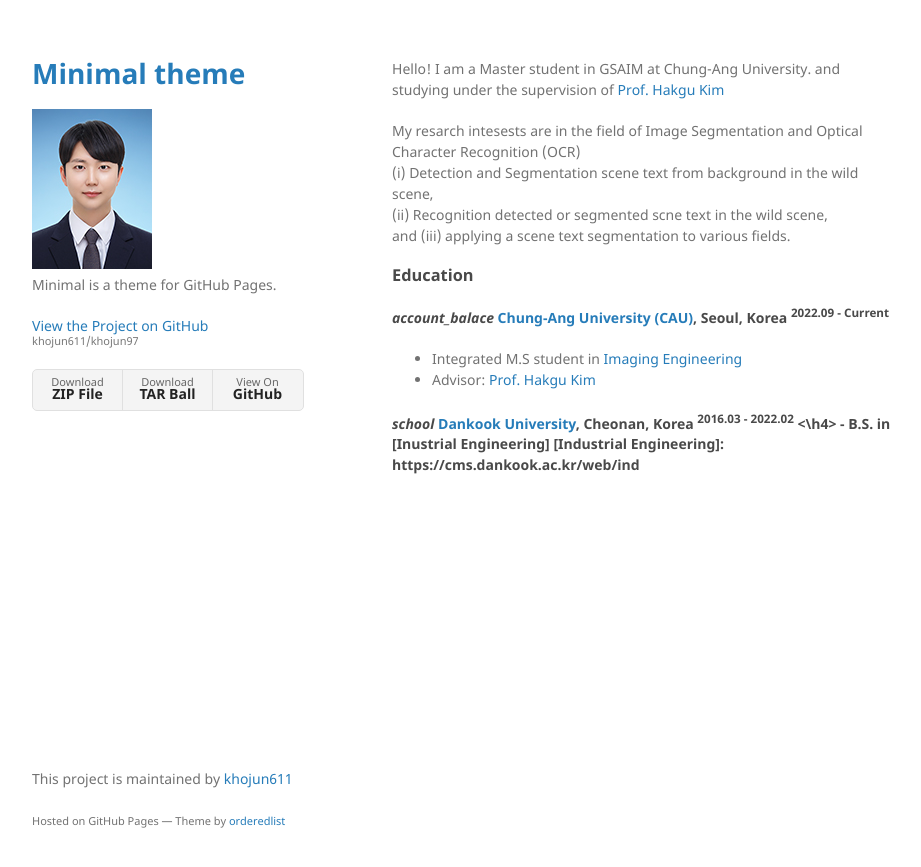
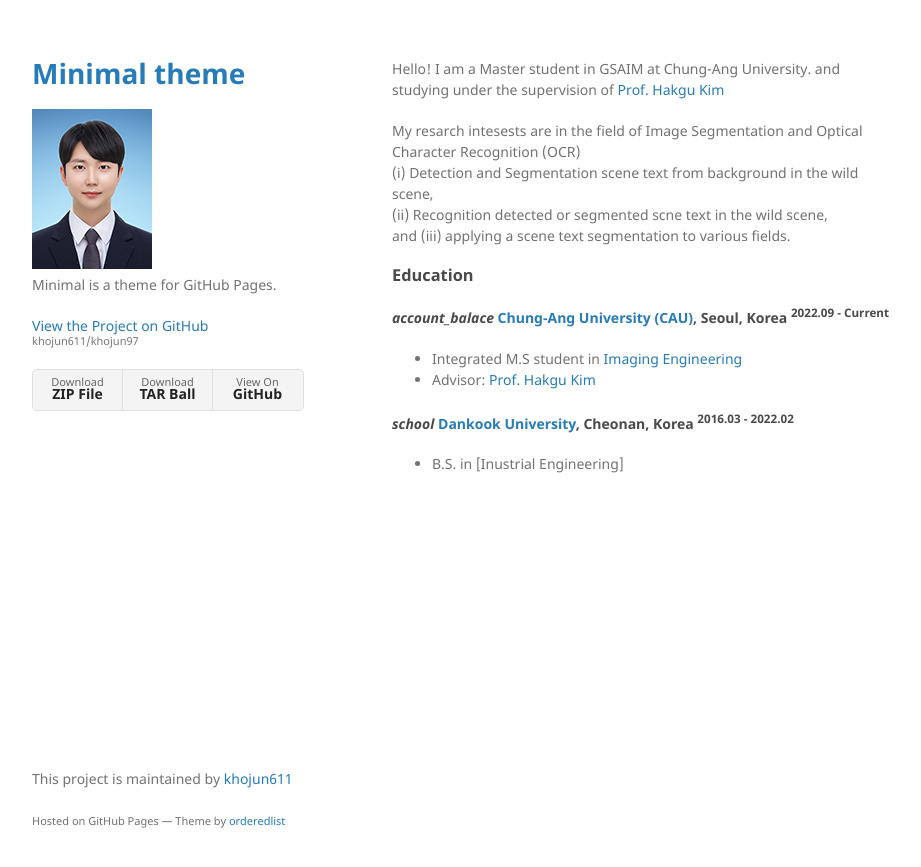
Before and after one commit to khojun611/khojun97, a Jekyll site: the page built from index.md, in a window 1280 px wide. Shown: the top 867 px of the page, without its empty margins (178-1099 px from the left). Built offline with Jekyll 4.4.1, drawn with Linux system fonts in a browser that asks for light colours.

Commit message:
Update index.md

```diff
--- a/index.md
+++ b/index.md
@@ -29,7 +29,7 @@ and (iii) applying a scene text segmentation to various fields.
   <i class="material-icons md-18">school</i>
   <a href="https://www.dankook.ac.kr/web/kor">Dankook University</a>, Cheonan, Korea
   <sup>2016.03 - 2022.02</sup>
- <\h4>
+ </h4>
 
  - B.S. in [Inustrial Engineering]
 
```
